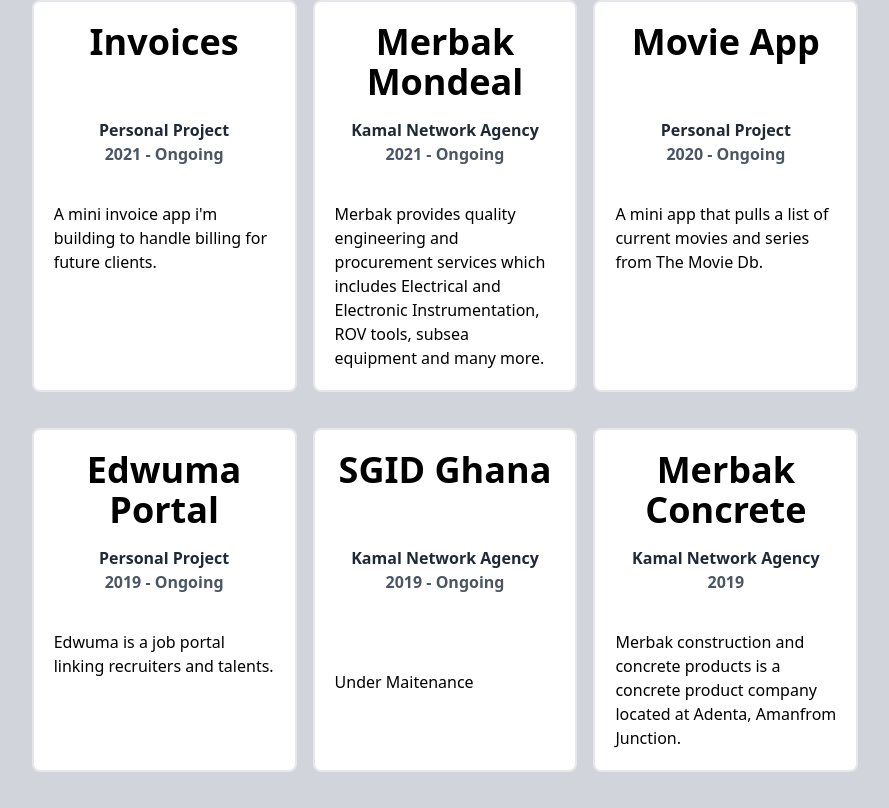
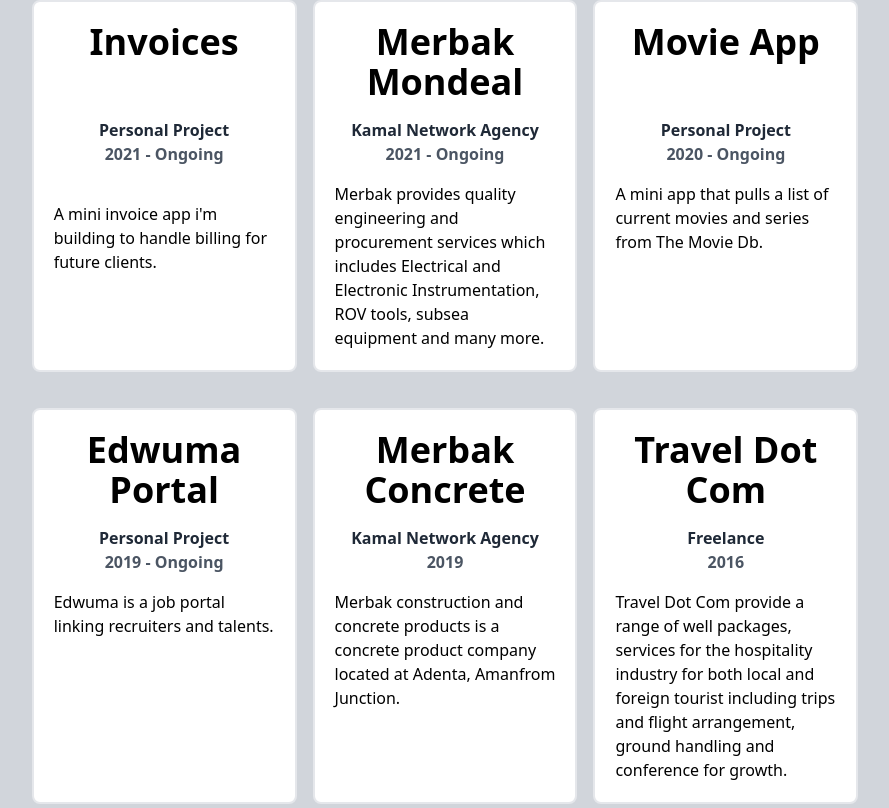
Before and after one commit to iamkarsoft/kofi.work, a Vue app: page /portfolio in a window 1280 px wide. Shown: the part 268-1076 px from the top of the page, without its empty margins (195-1084 px from the left). Built offline with nearby package versions, Linux system fonts and the light colour scheme.

Commit message:
Clean up

```diff
--- a/src/Pages/Portfolio.vue
+++ b/src/Pages/Portfolio.vue
@@ -35,7 +35,7 @@
             </div>
 
           </header>
-          <article class="mt-5">
+          <article class="">
             Merbak provides quality engineering and procurement services which
             includes Electrical and Electronic Instrumentation, ROV tools,
             subsea equipment and many more.
@@ -55,7 +55,7 @@
               >
             </div>
           </header>
-          <article class="mt-5">
+          <article class="">
             A mini app that pulls a list of current movies and series from
             <a
               href="https://www.themoviedb.org/documentation/api"
@@ -79,32 +79,14 @@
             </div>
 
           </header>
-          <article class="mt-5">
+          <article class="">
             Edwuma is a job portal linking recruiters and talents.
           </article>
 
         </a>
 
-        <a href="http://sgidghana.com" target="_blank" class="bg-white border-2 border-gray-200 rounded-lg p-5 mt-5 flex flex-col justify-between ">
-          <header class="lg:flex justify-center text-center h-40">
-            <div>
-              <h4 class="text-4xl font-bold h-24">SGID Ghana</h4>
-              <div class="text-gray-800 text-md font-bold">
-                <a href="https://kamalnet.work" target="_blank">Kamal Network Agency</a>
-              </div>
-              <span class="text-gray-600 text-md font-bold"
-                >2019 - Ongoing</span
-              >
-            </div>
-                   </header>
-          <article class="mt-5">
-            Under Maitenance
-          </article>
-        </a>
 
-
-
-        <a href="http://merbakconcrete.com/" target="_blank" class="bg-white border-2 border-gray-200 rounded-lg p-5 mt-5 flex flex-col justify-between  ">
+        <a href="http://merbakconcrete.com/" target="_blank" class="bg-white border-2 border-gray-200 rounded-lg p-5 mt-5 flex flex-col  ">
           <header class="lg:flex justify-center text-center h-40">
             <div>
               <h4 class="text-4xl font-bold h-24">Merbak Concrete</h4>
@@ -117,7 +99,7 @@
             </div>
 
           </header>
-          <article class="mt-5">
+          <article class="">
             Merbak construction and concrete products is a concrete product company located at Adenta, Amanfrom Junction.
           </article>
         </a>
@@ -133,7 +115,7 @@
             </div>
 
           </header>
-          <article class="mt-5">
+          <article class="">
             Travel Dot Com provide a range of well packages, services for the hospitality industry for both local and foreign tourist including trips and flight arrangement, ground handling and conference for growth.
           </article>
 
--- a/src/components/Navigation.vue
+++ b/src/components/Navigation.vue
@@ -1,5 +1,5 @@
 <template>
-  <nav class="lg:flex justify-between w-full lg:w-3/4 mx-auto lg:px-10 bg-white pt-0 mt-0">
+  <nav class="lg:flex justify-between w-full lg:w-3/4 mx-auto lg:px-10 pt-0 mt-0">
     <div class="text-6xl p-4 text-left font-bold">
       <router-link to="/" class="mb-4">KR</router-link>
     </div>
--- a/src/main.js
+++ b/src/main.js
@@ -4,7 +4,6 @@
 import App from './App.vue'
 
 import Home from './views/Home.vue'
-import About from './Pages/About.vue'
 import Portfolio from './Pages/Portfolio.vue'
 import MyResume from './Pages/MyResume.vue'
 import NotFound from '@/components/NotFound.vue'
@@ -24,8 +23,8 @@
   },
   {
     path: "/about",
-    name: "about",
-    component: About
+    name: "home",
+    component: Home
   },
   {
     path: "/portfolio",
@@ -37,7 +36,11 @@
     name: "resume",
     component: MyResume
   },
-  { path: '/:pathMatch(.*)*',alias:'/404', component: NotFound }
+  {
+    path: '/:pathMatch(.*)*',
+    alias:'/404',
+    component: NotFound
+  }
 ];
 
 
--- a/src/views/Home.vue
+++ b/src/views/Home.vue
@@ -18,6 +18,17 @@
         websites and web applications using PHP, Laravel, Javascript.
         </div>
 
+          <section class=" mx-auto mt-10 ">
+
+      <p class="text-xl mt-4">
+        I currently work as a web developer at a small agency / software company in Accra, Ghana. Most of the time is spent building web apps and internal tools using Laravel and Vue JS.
+      </p>
+
+      <p class="mt-4 text-xl">
+        When I'm not at the computer, I enjoy dancing Kizomba, Xbox Gaming, Watching Formula 1 or Football, or either hanging out with <a href="https://www.4kgh.club" target="_blank">the squad</a>.
+      </p>
+      </section>
+
         <div class="flex mt-4 w-full">
           <Social
             v-for="social in socialList"
@@ -26,6 +37,8 @@
             :href="social.link"
             />
         </div>
+
+
       </div>
     </Layout>
 </template>
```
